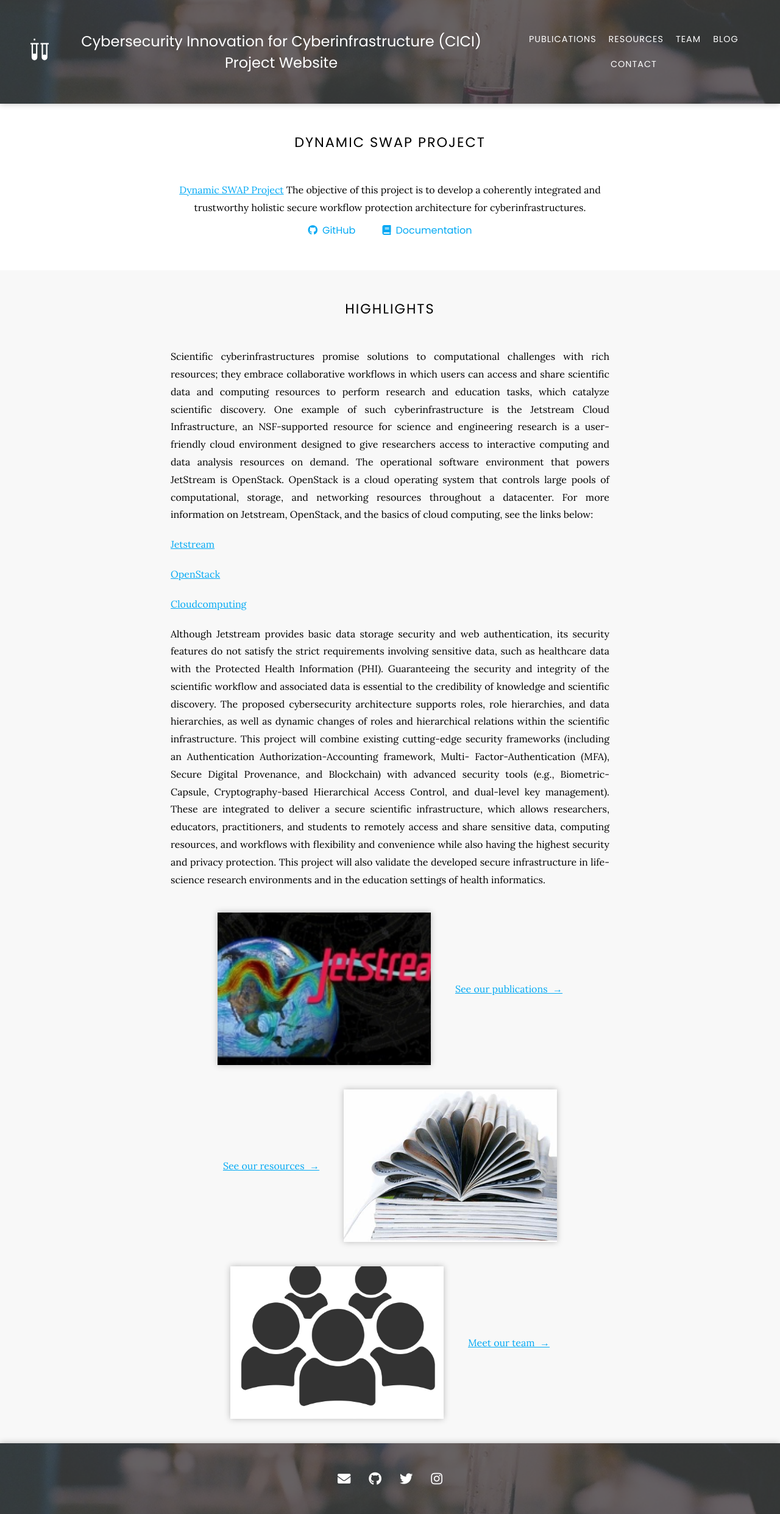
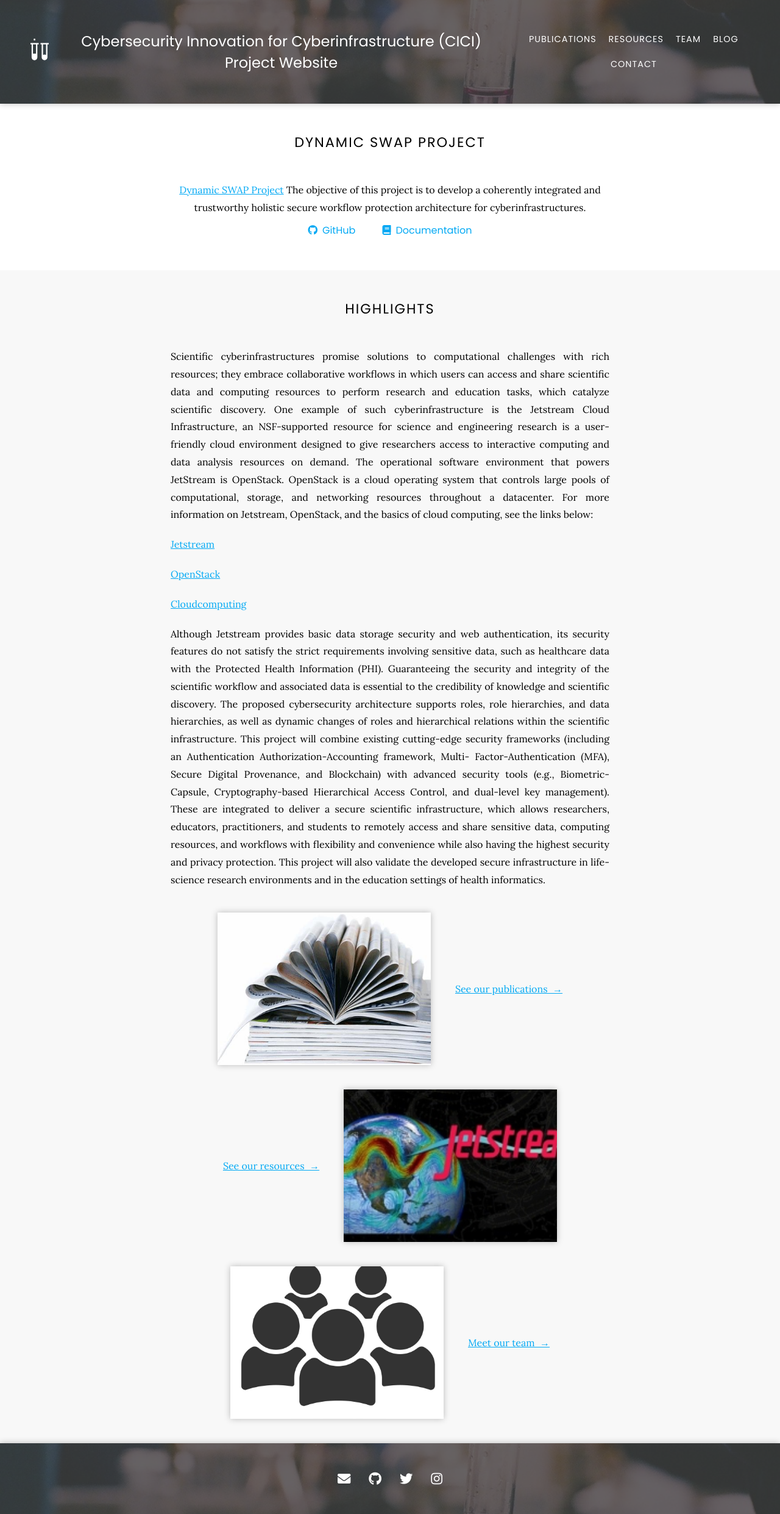
Before and after one commit to jpinnamraju/CICI, a Jekyll site: the page built from index.md, in a window 1280 px wide. Shown: the whole page at 61% size. Built offline with Jekyll 4.4.1, drawn with Linux system fonts in a browser that asks for light colours; nearby versions of some CDN libraries.

Commit message:
swapped the images of resources and publications

```diff
--- a/index.md
+++ b/index.md
@@ -28,7 +28,7 @@ Although Jetstream provides basic data storage security and web authentication,
 
 {%
   include feature.html
-  image="images/Optimized.jpg"
+  image="images/publications.jpg"
   link="https://iujetstream.atlassian.net/wiki/spaces/JWT/overview"
   title="Our Research"
   text=text
@@ -41,7 +41,7 @@ Although Jetstream provides basic data storage security and web authentication,
 
 {%
   include feature.html
-  image="images/publications.jpg"
+  image="images/Optimized.jpg"
   link="resources"
   title="Our Resources"
   text=text
```
